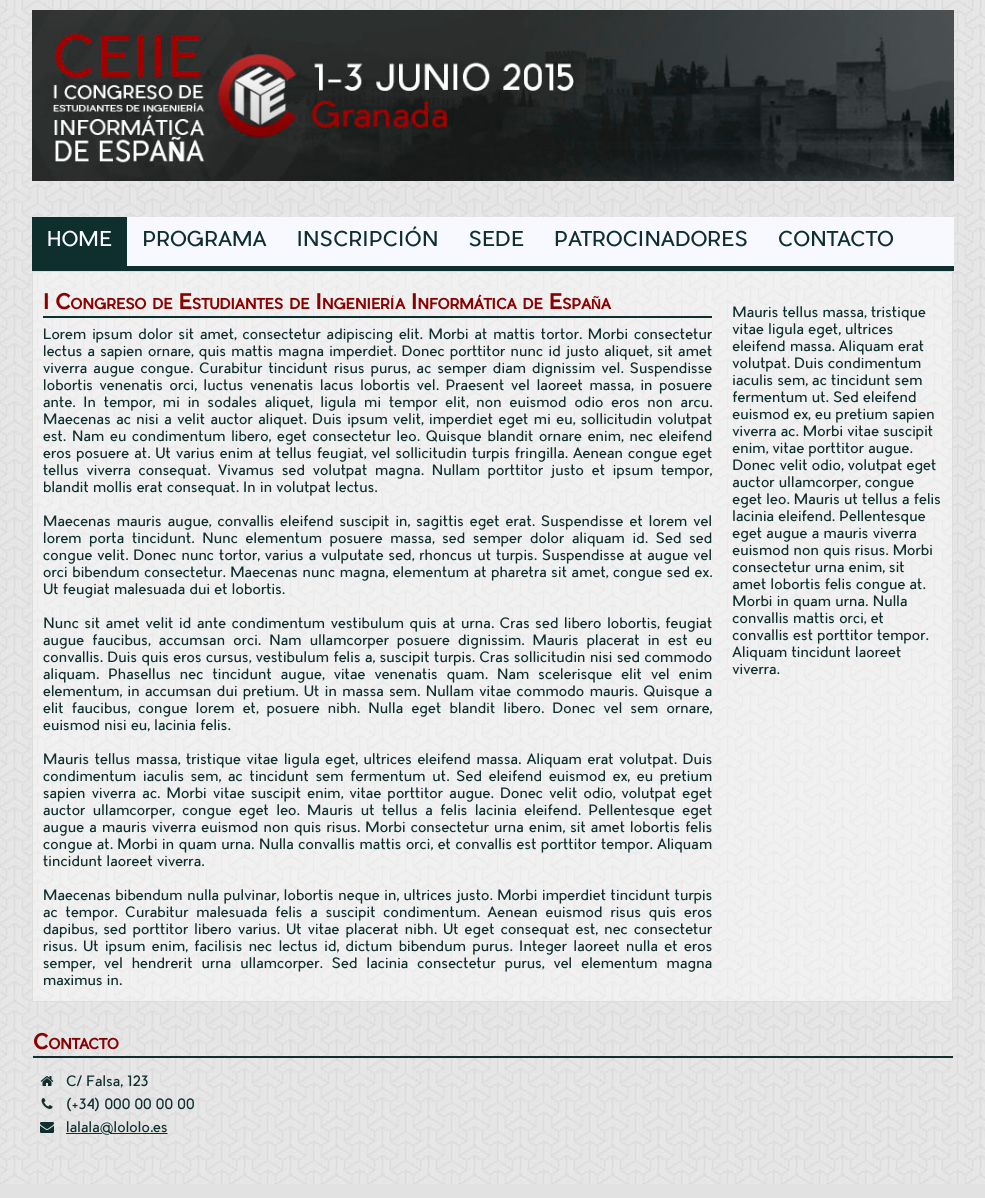
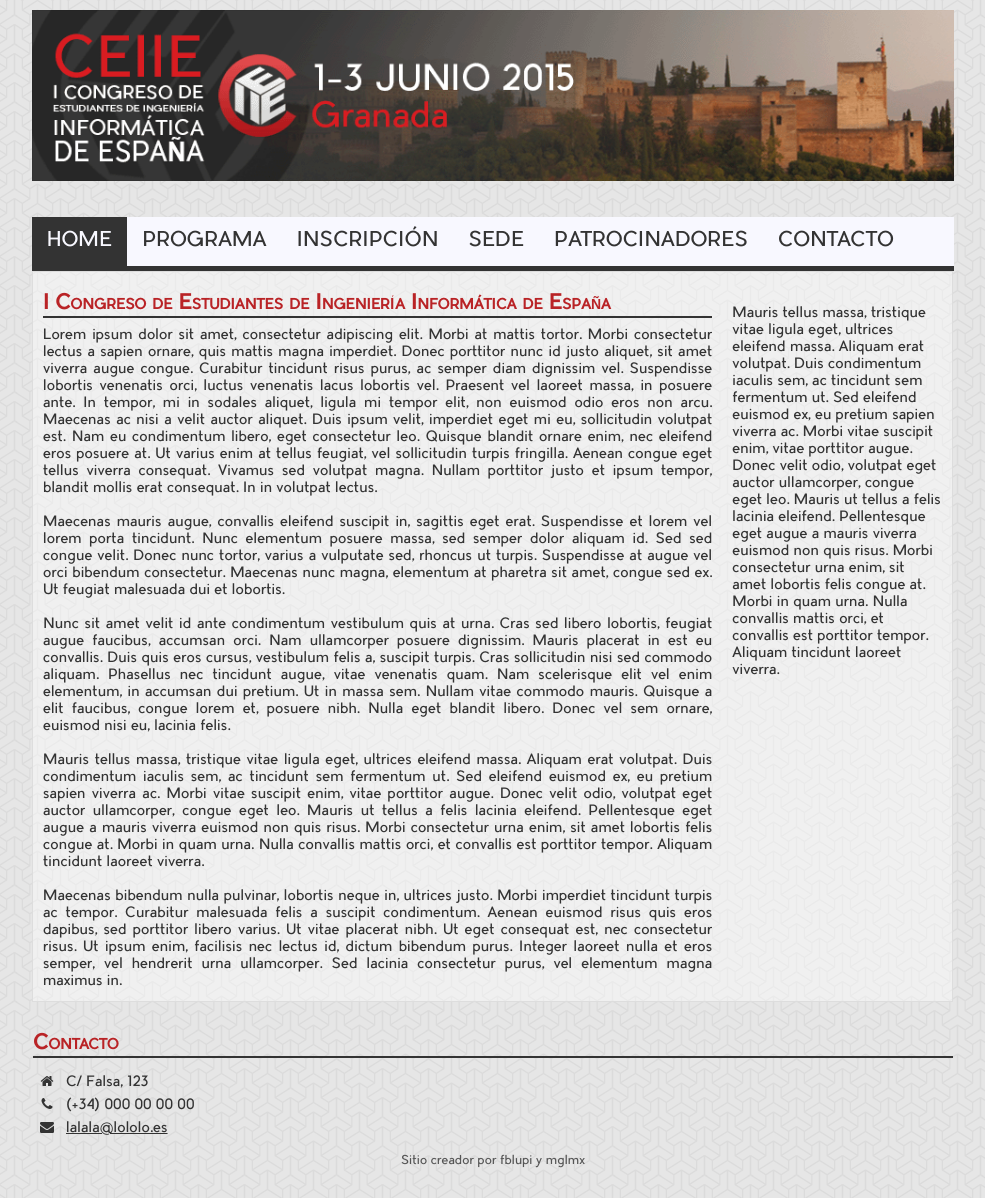
Before and after one commit to fblupi/grado_informatica-SIBW, a PHP site: page / in a window 1280 px wide. Shown: the whole page, without its empty margins (147-1132 px from the left). Before the commit the page ends 1135 px from the top, so only its background shows below. Run offline with PHP 8.4, Linux system fonts and the light colour scheme; some libraries are stand-ins or nearby versions.

Commit message:
imágenes, colores y tamaño submenu
imágenes indexadas en .png y colores cambiados de azul a gris.

```diff
--- a/css/style.css
+++ b/css/style.css
@@ -7,7 +7,7 @@ body {
     font-family: Pier, sans-serif;
 	max-width: 980px;
 	margin: auto;
-    background-image: url("../images/background.jpg");
+    background-image: url("../images/background.png");
     background-repeat: repeat;
 }
 
@@ -36,8 +36,8 @@ body {
     list-style: none outside none;
     margin: 0px;
     padding: 0px;
-    background-color: #F8F8FF; /* ghostwhite */
-    border-bottom: 5px solid #0F2F2F; /* darkslategray darker*/
+    background-color: #F8F8FF;
+    border-bottom: 5px solid #333333;
     float: left;
     margin-left: 1%;
     margin-right: 1%;
@@ -69,7 +69,7 @@ body {
 }
 
 #menu > ul > li > a {
-    color: #0F2F2F; /* darkslategray darker*/
+    color: #333333;
     display: block;
     font-size: 20px;
     line-height: 49px;
@@ -78,27 +78,27 @@ body {
 }
 
 #menu > ul > a:hover, #menu > ul > li:hover > a {
-    background-color: #B22222; /* firered */
-    color: #F8F8FF; /* ghostwhite */
+    background-color: #B92326;
+    color: #F8F8FF;
 }
 
 #menu > ul li.active > a {
-    background-color: #0F2F2F; /* darkslategray darker*/
-    color: #F8F8FF; /* ghostwhite */
+    background-color: #333333;
+    color: #F8F8FF;
 }
 
 /* Submenu */
 
 #menu > ul ul.sub {
-    background-color: #F8F8FF; /* ghostwhite */
+    background-color: #F8F8FF;
     box-shadow: 1px 1px 5px rgba(0, 0, 0, 0.2);
-    color: #0F2F2F; /* darkslategray darker*/
+    color: #333333;
     display: none;
     left: 0;
     padding: 1%;
     position: absolute;
     top: 52px;
-    width: 96%;
+    width: 98%;
 }
 #menu > ul li:hover ul.sub {
     display: block;
@@ -110,16 +110,16 @@ body {
     vertical-align: top;
 }
 #menu > ul ul.sub > li a {
-    color: #0F2F2F; /* darkslategray darker*/
+    color: #333333;
     line-height: 20px;
     padding-left: 10px;
     padding-right: 10px;
 }
 #menu > ul ul li a:hover {
-    color: #B22222; /* firered */
+    color: #B92326;
 }
 #menu > ul ul.sub > li > a {
-    font-size: 14px;
+    font-size: 16px;
     margin-bottom: 10px;
     text-transform: uppercase;
 }
@@ -135,7 +135,7 @@ body {
     display: table;
     background: rgb(255, 255, 255); /* Si el navegador no soporta transparencia se mostrará 100% opaco */
     background: rgba(255, 255, 255, 0.4);
-    color: #0F2F2F; /* darkslategray darker*/
+    color: #333333;
     font-size: 14px;
 }
 
@@ -154,8 +154,8 @@ body {
     font-variant: small-caps;
     font-weight: bolder;
     font-size: 20px;
-    color: #8B0000; /* darkred */
-    border-bottom: 2px solid #0F2F2F; /* darkslategray darker*/
+    color: #B92326;
+    border-bottom: 2px solid #333333;
     margin-bottom: 10px;
 }
 
@@ -179,32 +179,38 @@ footer {
     margin: 20px 20px;
     padding: 10px;
     clear: both;
-    color: #0F2F2F; /* darkslategray darker*/
+    color: #333333;
 }
 
 footer header {
     font-variant: small-caps;
     font-weight: bolder;
     font-size: 20px;
-    color: #8B0000; /* darkred */
-    border-bottom: 2px solid #0F2F2F; /* darkslategray darker*/
+    color: #B92326;
+    border-bottom: 2px solid #333333;
     margin-bottom: 10px;
 }
 
-footer > ul {
+footer > #contacto > ul {
     list-style: none;
     padding-left: 0px;
 }
 
-footer > ul > li {
+footer > #contacto > ul > li {
     margin: 5px;
     font-size: 14px;
 }
 
-footer > ul > li a {
-    color: #0F2F2F; /* darkslategray darker*/
+footer > #contacto > ul > li a {
+    color: #333333;
 }
 
-footer > ul i {
+footer > #contacto > ul i {
     margin-right: 10px;
 }
+
+footer > #copyright {
+    text-align: center;
+    font-size: 12px;
+    color: #555;
+}
--- a/index.html
+++ b/index.html
@@ -9,7 +9,7 @@
     </head>
     <body>
         <header id="cabecera">
-            <img alt="cabecera" src="images/cabecera.jpg"/>
+            <img alt="cabecera" src="images/cabecera.png"/>
         </header>
         <nav id="menu">
             <ul>
@@ -21,7 +21,6 @@
                     <ul class="sub">
                         <li><a href="#">Ciudad</a></li>
                         <li><a href="#">¿Cómo llegar?</a></li>
-                        <li><a href="#">Información general</a></li>
                     </ul>
                 </li>
                 <li><a href="#">Patrocinadores</a></li>
@@ -40,12 +39,17 @@
             </aside>
         </div> <!-- end main -->
         <footer id="pie">
+            <div id="contacto">
                 <header>Contacto</header>
                 <ul>
                     <li><i class="fa fa-home fa-fw"></i>C/ Falsa, 123</li>
                     <li><i class="fa fa-phone fa-fw"></i>(+34) 000 00 00 00</li>
                     <li><i class="fa fa-envelope fa-fw"></i><a href="mailto:lalala@lololo.es">lalala@lololo.es</a></li>
                 </ul>
+            </div>
+            <div id="copyright">
+                Sitio creador por fblupi y mglmx
+            </div>
         </footer>
     </body>
 </html>
```
Also changed, not shown: images/background.jpg (deleted), images/background.png (added), images/cabecera.jpg (deleted), images/cabecera.png (added), images/favicon.ico, images/logo-color.png, 2 other files. Lines whose indentation alone changed are shown as unchanged.
